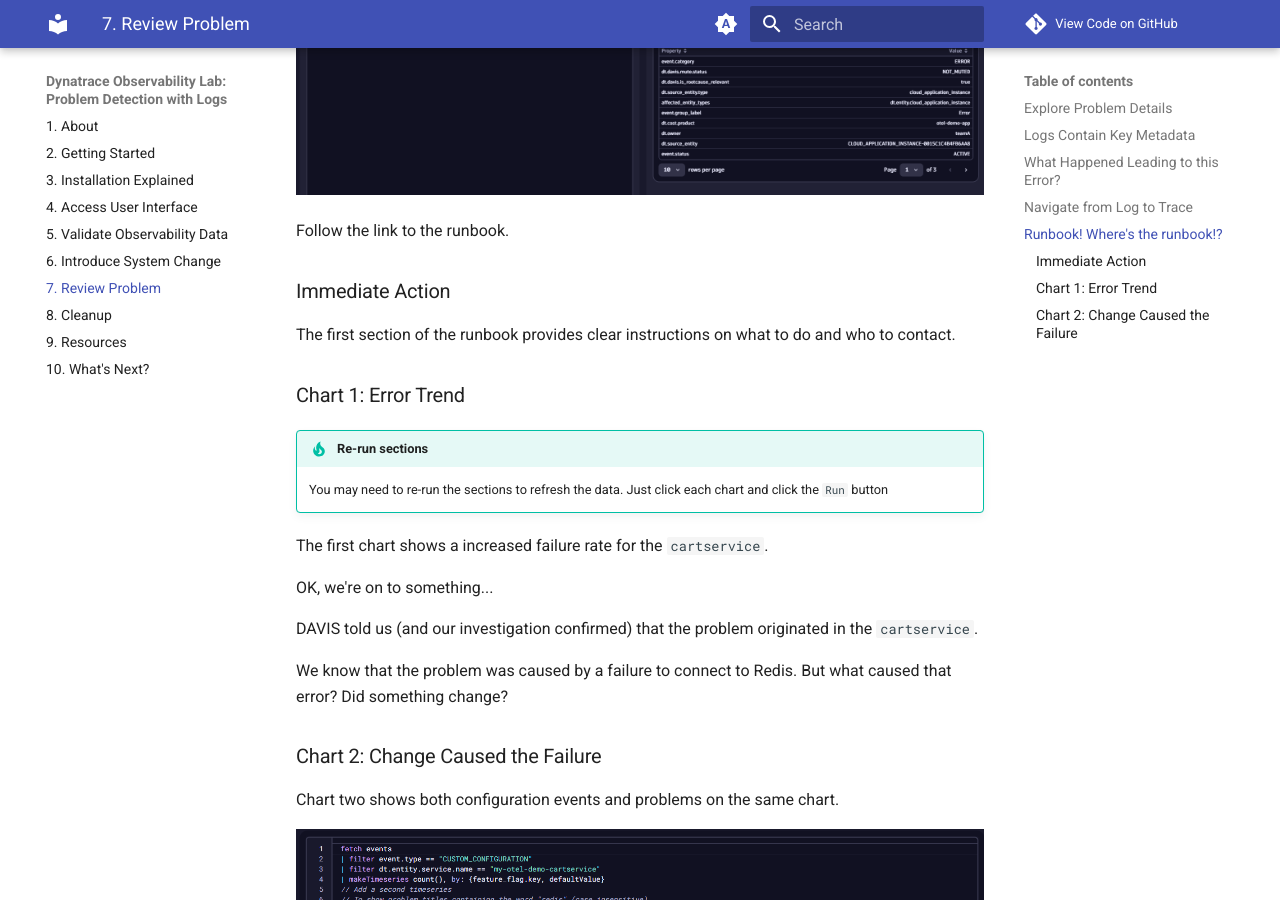
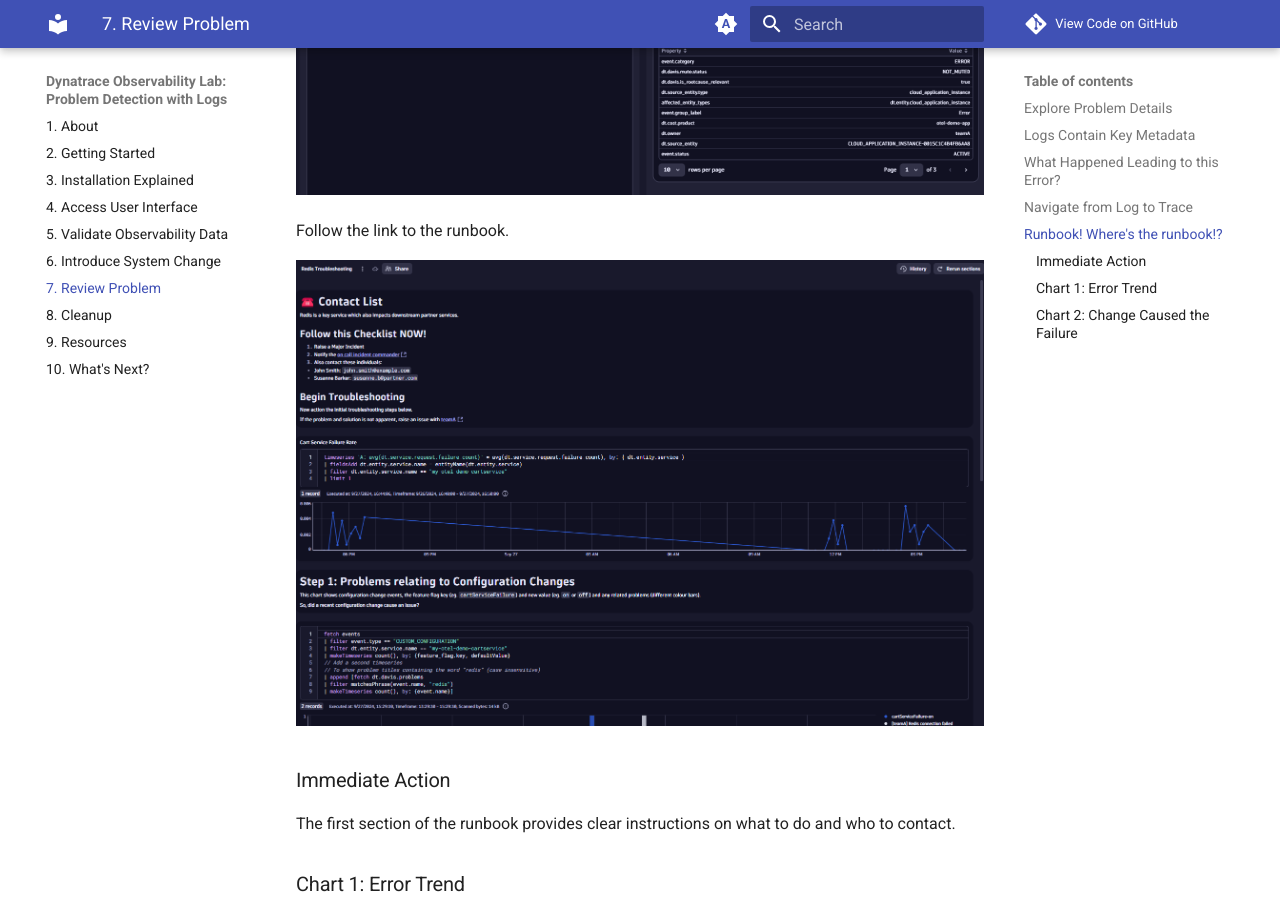
Before and after one commit to Dynatrace/obslab-log-problem-detection, an MkDocs documentation site: the page built from docs/review-problem.md, in a window 1280 px wide and 900 px high, scrolled down 4459 px. Built offline with MkDocs 1.6.1 and Material for MkDocs 9.7.7, drawn with Linux system fonts in a browser that asks for light colours; comment, search, counter and statistics services are not loaded.

Commit message:
add runbook screenshot

```diff
--- a/docs/review-problem.md
+++ b/docs/review-problem.md
@@ -89,6 +89,8 @@
 
 Follow the link to the runbook.
 
+![runbook screenshot](images/notebook.png)
+
 ### Immediate Action
 
 The first section of the runbook provides clear instructions on what to do and who to contact.
```
Also changed, not shown: docs/images/notebook.png (added).
